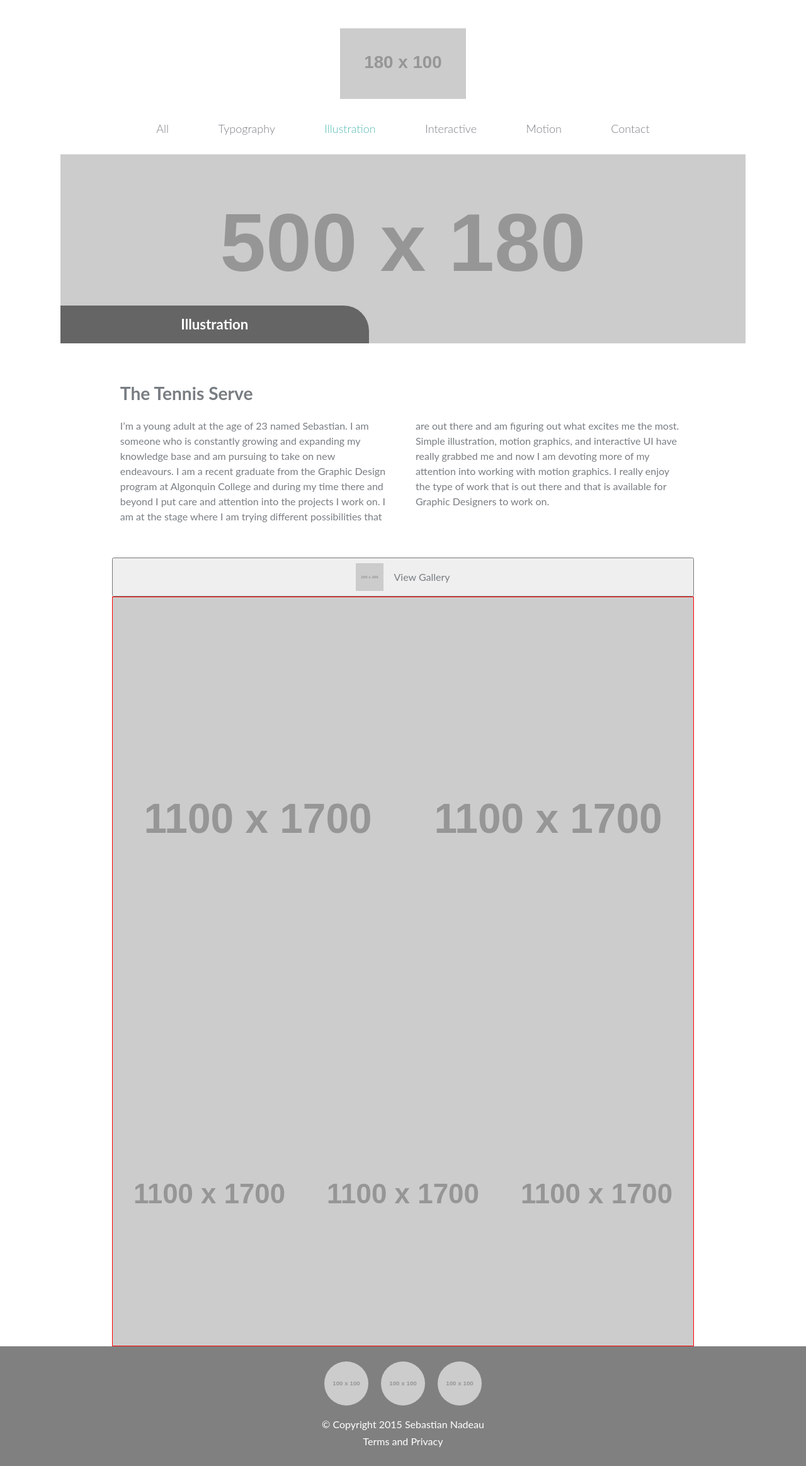
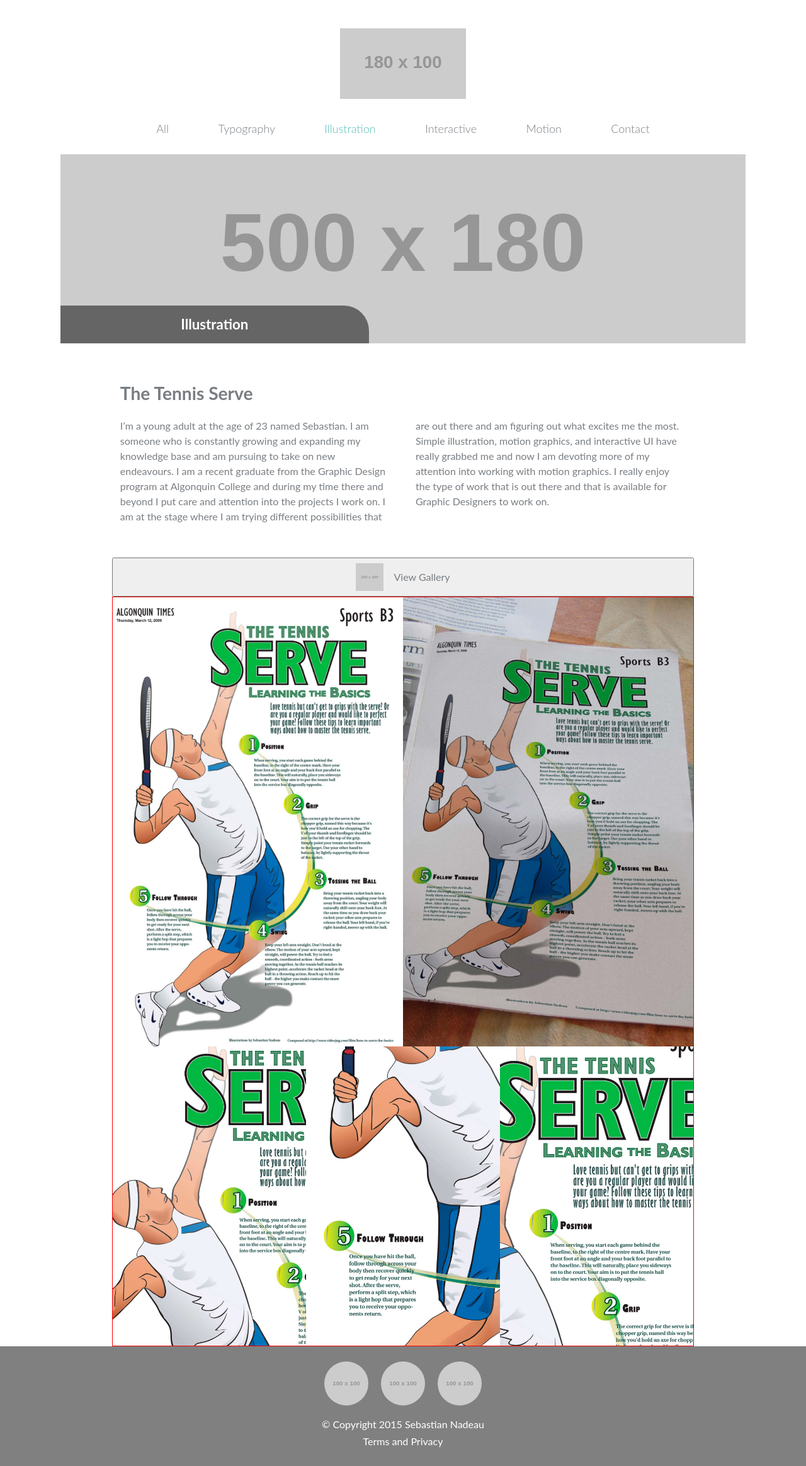
Before and after one commit to sebastiann88/personal-online-portfolio, a Jekyll site: the page built from illustration/tennis-serve.html, in a window 1280 px wide. Shown: the whole page at 63% size. Built offline with Jekyll 4.4.1, drawn with Linux system fonts in a browser that asks for light colours; nearby versions of some CDN libraries.

Commit message:
feat(all): add images to tennis serve page and lightbox

```diff
--- a/_includes/illustration.html
+++ b/_includes/illustration.html
@@ -1,7 +1,7 @@
 <div class="grid">
     <figure class="unit unit-s-1 unit-m-1-2 unit-l-1-3">
         <a href="{{site.baseurl}}../illustration/tennis-serve/">
-            <img src="http://placehold.it/300x200" alt="Project 1">
+            <img src="{{site.baseurl}}/images/illustration/the-tennis-serve-cover.jpg" alt="The tennis serve">
             <figcaption>
                 <h5>The Tennis Serve</h5>
             </figcaption>
--- a/_includes/typography.html
+++ b/_includes/typography.html
@@ -1,7 +1,7 @@
 <div class="grid">
     <figure class="unit unit-s-1 unit-m-1-2 unit-l-1-3">
         <a href="{{site.baseurl}}../typography/bridgehead/">
-            <img src="http://placehold.it/300x200" alt="Project 1">
+            <img src="{{site.baseurl}}/images/typography/bridgehead-cover.jpg" alt="Project 1">
             <figcaption>
                 <h5>Bridgehead</h5>
             </figcaption>
--- a/illustration/tennis-serve.html
+++ b/illustration/tennis-serve.html
@@ -23,23 +23,23 @@ layout: default
 
     <div class="grid">
         <div class="unit unit-s-1-2 unit-m-1-2 unit-h-1-4">
-            <img src="http://placehold.it/1100x1700">
+            <img src="{{site.baseurl}}/images/illustration/the-tennis-serve-1.jpg">
         </div>
 
         <div class="unit unit-s-1-2 unit-m-1-2 unit-h-1-4">
-            <img src="http://placehold.it/1100x1700">
+            <img src="{{site.baseurl}}/images/illustration/the-tennis-serve-2.jpg">
         </div>
 
         <div class="unit unit-s-1-2 unit-m-1-3 unit-h-1-4">
-            <img src="http://placehold.it/1100x1700">
+            <img src="{{site.baseurl}}/images/illustration/the-tennis-serve-3.jpg">
         </div>
 
         <div class="unit unit-s-1-2 unit-m-1-3 unit-h-1-4">
-            <img src="http://placehold.it/1100x1700">
+            <img src="{{site.baseurl}}/images/illustration/the-tennis-serve-4.jpg">
         </div>
 
         <div class="unit unit-s-hidden unit-m-1-3 unit-h-hidden">
-            <img src="http://placehold.it/1100x1700">
+            <img src="{{site.baseurl}}/images/illustration/the-tennis-serve-5.jpg">
         </div>
     </div>
 </div>
--- a/js/lightbox.js
+++ b/js/lightbox.js
@@ -1,7 +1,4 @@
 $( document ).ready(function() {
-
-var getUrl = window.location;
-var baseUrl = getUrl .protocol + "//" + getUrl.host + "/" + getUrl.pathname.split('/')[1];
 
 // TYPOGRAPHY
 
@@ -11,7 +8,7 @@ var baseUrl = getUrl .protocol + "//" + getUrl.host + "/" + getUrl.pathname.spli
     $('#open-bridgehead-popup').magnificPopup({
         items: [
           {
-            src: 'http://placehold.it/1700x1100',
+            src: '../../images/typography/bridgehead-1.jpg',
             title: 'Bridgehead 1'
           },
                 {
```
Also changed, not shown: images/illustration/the-tennis-serve-1.jpg (added), images/illustration/the-tennis-serve-2.jpg (added), images/illustration/the-tennis-serve-3.jpg (added), images/illustration/the-tennis-serve-4.jpg (added), images/illustration/the-tennis-serve-5.jpg (added), images/illustration/the-tennis-serve-cover.jpg (added).
